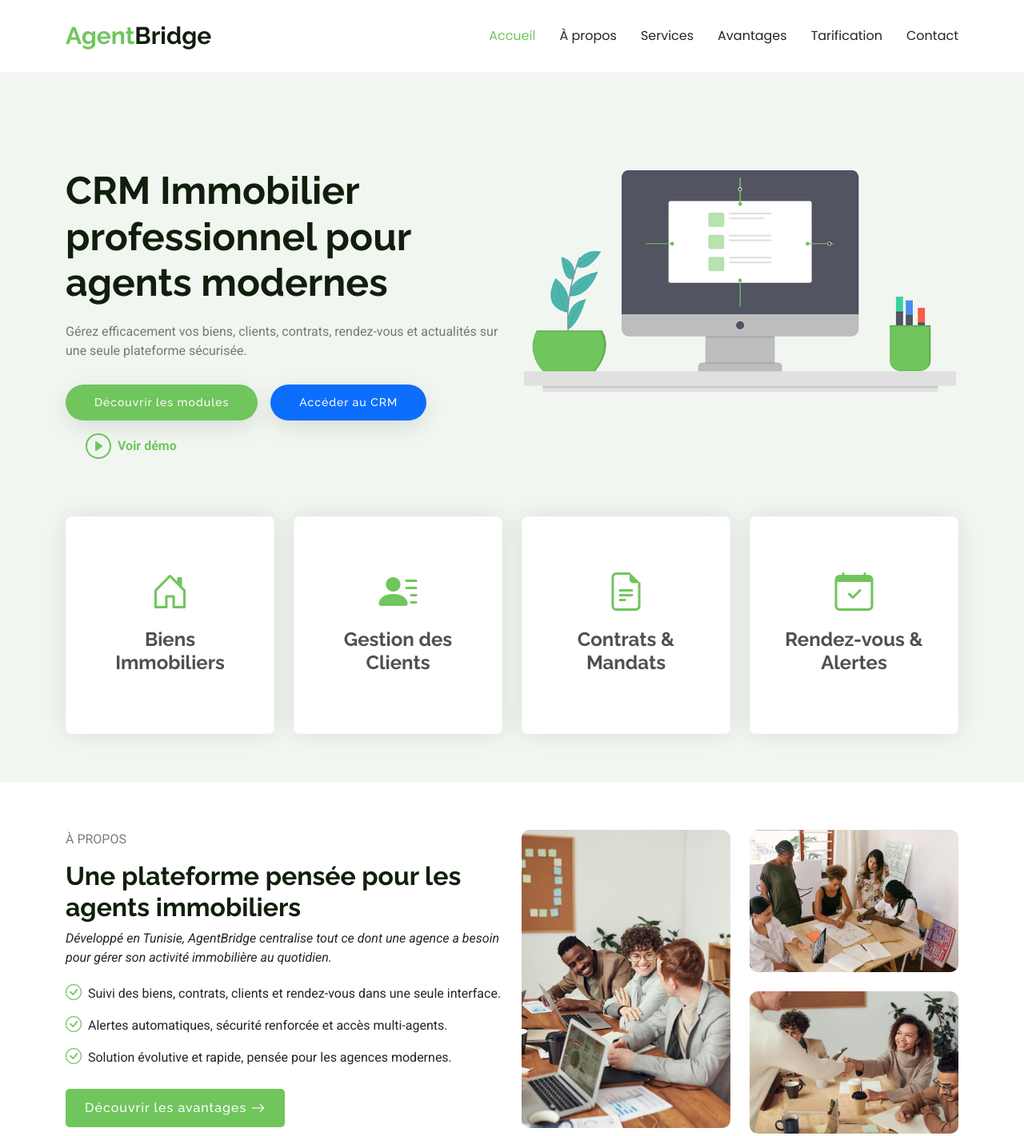
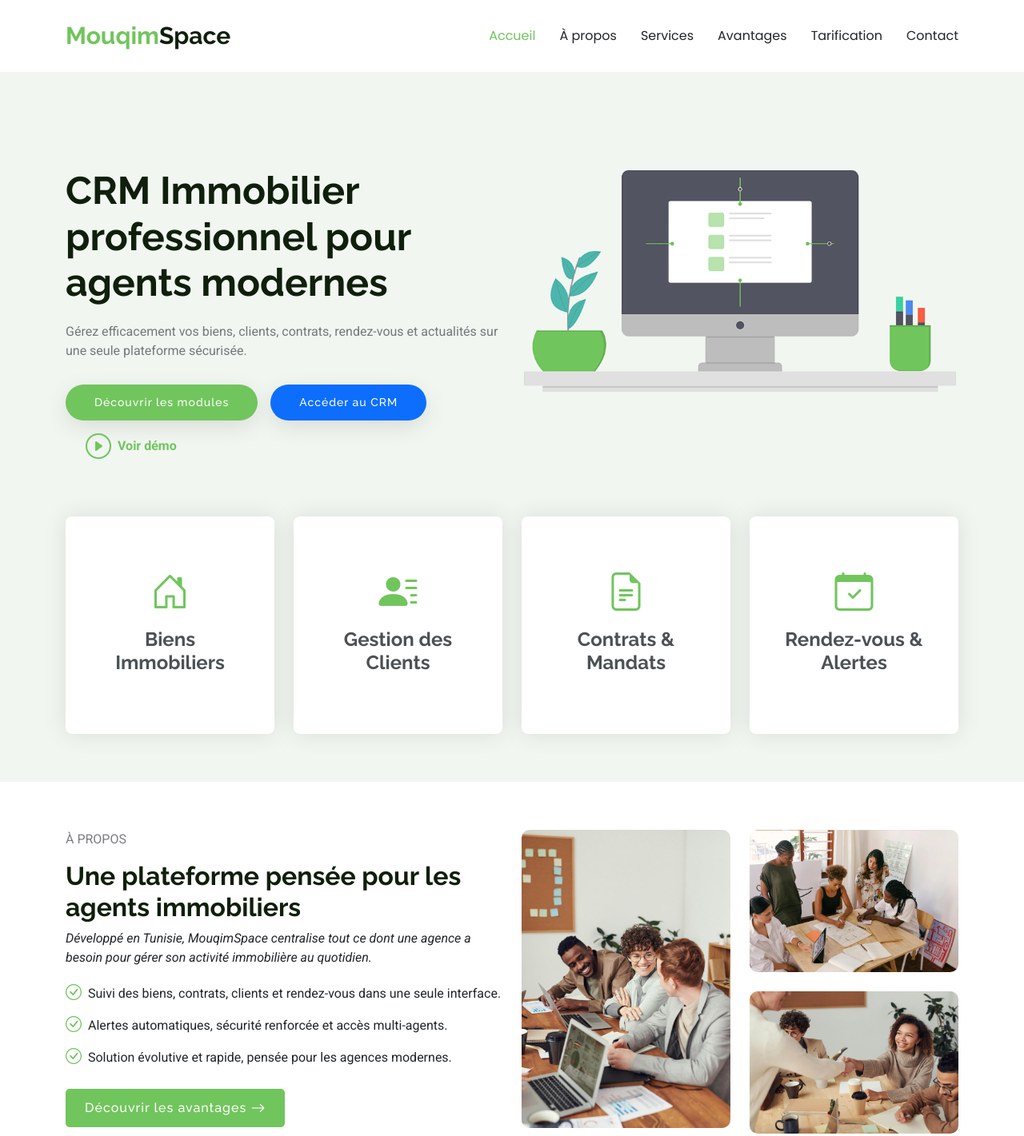
Before and after one commit to EskanderBelhajAmor/crm-vitrine, a plain HTML site: page index.html in a window 1280 px wide. Shown: the top 1421 px of the page at 80% size. Drawn offline with Linux system fonts and the light colour scheme.

Commit message:
add logo and crm name and option mouqim space

```diff
--- a/index.html
+++ b/index.html
@@ -4,7 +4,7 @@
 <head>
   <meta charset="utf-8">
   <meta content="width=device-width, initial-scale=1.0" name="viewport">
-  <title>AgentBridge</title>
+  <title>MouqimSpace</title>
   <meta name="description" content="">
   <meta name="keywords" content="">
 
@@ -35,7 +35,7 @@
 
       <a href="index.html" class="logo d-flex align-items-center">
 
-        <h1 class="sitename"><span>Agent</span>Bridge</h1>
+        <h1 class="sitename"><span>Mouqim</span>Space</h1>
       </a>
 
       <nav id="navmenu" class="navmenu">
@@ -127,7 +127,7 @@
             <p class="who-we-are">À propos</p>
             <h3>Une plateforme pensée pour les agents immobiliers</h3>
             <p class="fst-italic">
-              Développé en Tunisie, AgentBridge centralise tout ce dont une agence a besoin pour gérer son activité immobilière au quotidien.
+              Développé en Tunisie, MouqimSpace centralise tout ce dont une agence a besoin pour gérer son activité immobilière au quotidien.
             </p>
             <ul>
               <li><i class="bi bi-check-circle"></i> <span>Suivi des biens, contrats, clients et rendez-vous dans une seule interface.</span></li>
@@ -237,7 +237,7 @@
 
       <div class="container section-title" data-aos="fade-up">
         <h2>Avantages</h2>
-        <div><span>Les points forts de</span> <span class="description-title">AgentBridge</span></div>
+        <div><span>Les points forts de</span> <span class="description-title">MouqimSpace</span></div>
       </div>
 
       <div class="container">
@@ -482,7 +482,7 @@
           <!-- Options cachées -->
           <input type="hidden" name="_captcha" value="false">
           <input type="hidden" name="_subject" value="Nouveau message depuis le site CRM Immobilier">
-          <input type="hidden" name="_next" value="https://agentbridge.netlify.app/#contact">
+          <input type="hidden" name="_next" value="https://mouqimspace.netlify.app/#contact">
           <input type="hidden" name="_autoresponse" value="Merci pour votre message. Nous vous répondrons dans les plus brefs délais.">
 
           <div class="row gy-4">
@@ -525,7 +525,7 @@
 
     <div class="container">
       <div class="copyright text-center">
-        <p>© <span>2025</span> <strong class="px-1 sitename">AgentBridge</strong> <span> - Tous droits réservés</span></p>
+        <p>© <span>2025</span> <strong class="px-1 sitename">MouqimSpace</strong> <span> - Tous droits réservés</span></p>
       </div>
 
       <div class="social-links d-flex justify-content-center">
```
Also changed, not shown: assets/img/favicon.png.
